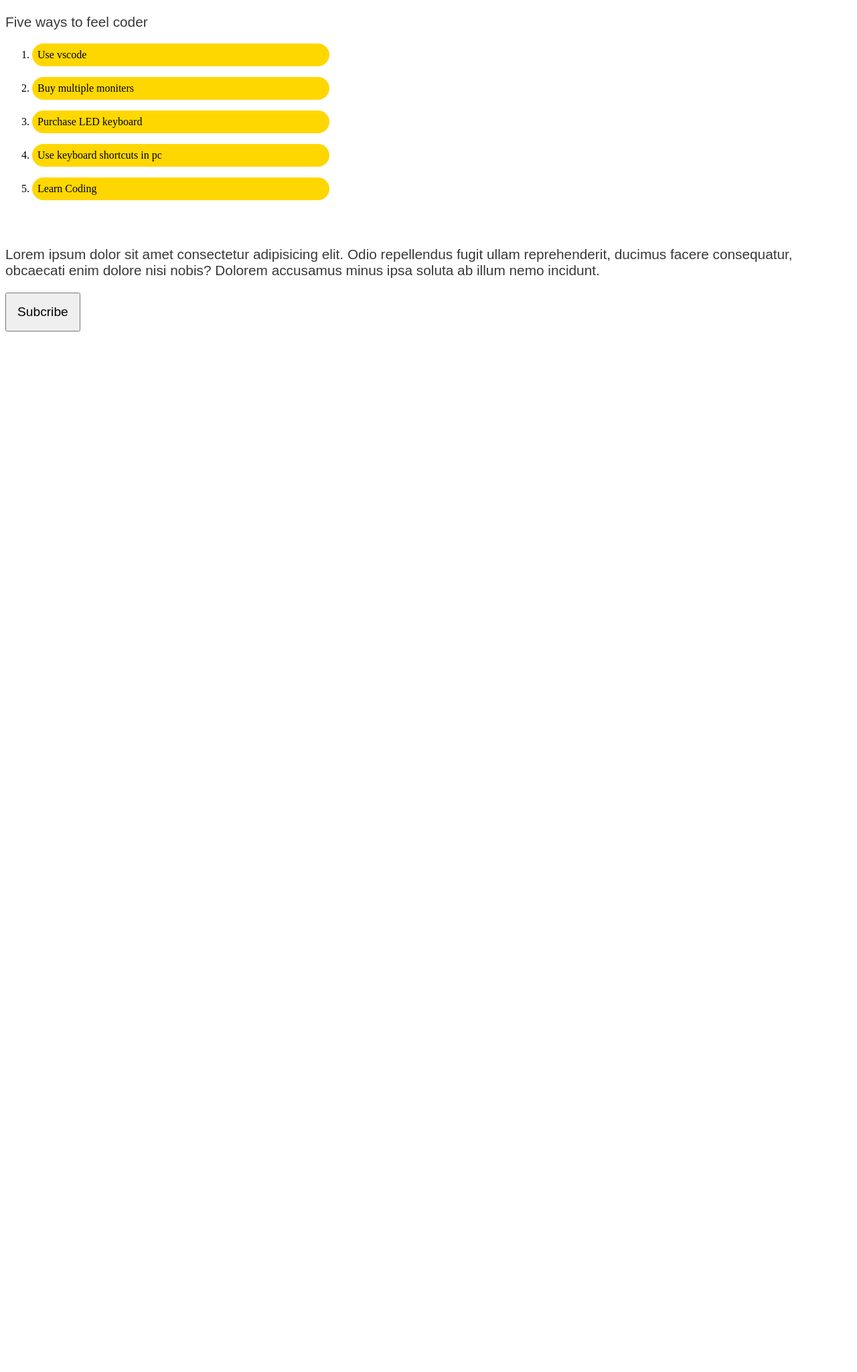
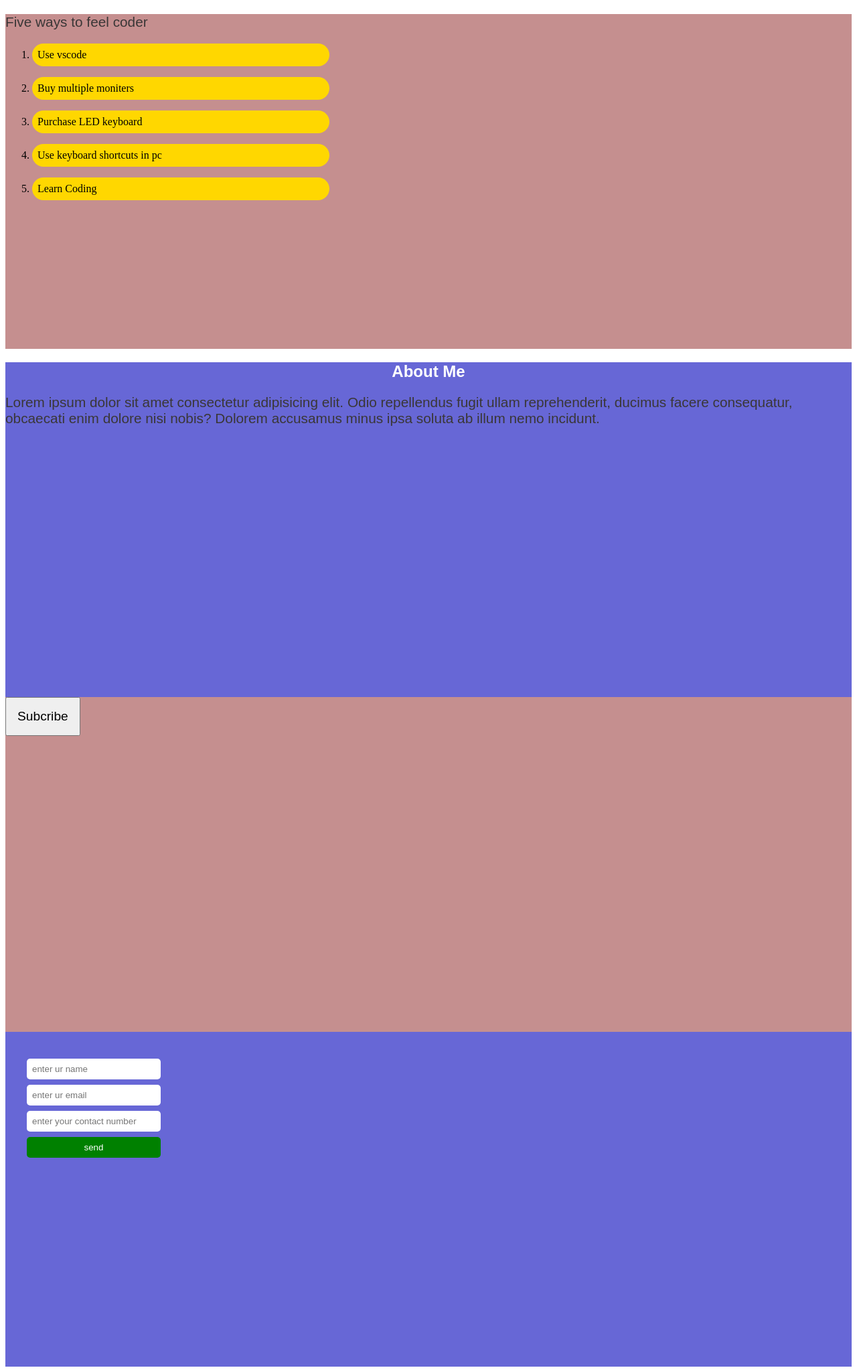
Before and after one commit to digipodium/crypto_web, a Django app: page /about/ in a window 1280 px wide. Shown: the part 92-2141 px from the top of the page at 67% size. Before the commit the page ends 587 px from the top, so only its background shows below. Run offline with Django 3.2, Linux system fonts and the light colour scheme.

Commit message:
form code

```diff
--- a/templates/about.html
+++ b/templates/about.html
@@ -33,13 +33,38 @@
            margin-bottom: 1rem;
            width: 35%;
        }
+       section{
+           height: 500px;
+       }
+       #s1, #s3{
+            background-color: rgb(197, 143, 143);
+       }
+       #s2 , #s4{
+            background-color: rgb(103, 103, 214);
+       }
+       form{
+           padding:2rem;
+       }
+       input{
+           display: block;
+           padding: .5rem;
+           border-radius:5px;
+           margin-top: .5rem;
+           margin-bottom: .5rem;
+           border:none;
+           width: 200px;
+       }
+       input[type=submit]{
+           background-color: green;
+           color: white;
+       }
     </style>
 </head>
 <body>
     <nav>
         <h1>CRYPTO</h1>
     </nav>
-    <section>
+    <section id="s1">
         <p>Five ways to feel coder</p>
         <ol>
             <li class="coder-way">Use vscode</li>
@@ -49,7 +74,7 @@
             <li class="coder-way">Learn Coding</li>
         </ol>
     </section>
-    <section>
+    <section id="s2">
         <h1>About Me</h1>
         <p>
             Lorem ipsum dolor sit amet consectetur adipisicing elit.
@@ -58,8 +83,16 @@
             accusamus minus ipsa soluta ab illum nemo incidunt.
         </p>
     </section>
-    <section>
+    <section id="s3">
         <button id="btn-sub">Subcribe</button>
+    </section>
+    <section id="s4">
+        <form action="">
+            <input type="text" placeholder="enter ur name">
+            <input type="email"  placeholder="enter ur email">
+            <input type="text" placeholder="enter your contact number">
+            <input type="submit" value="send">
+        </form>
     </section>
 </body>
 </html>
```
